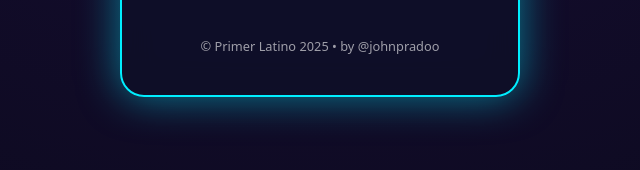
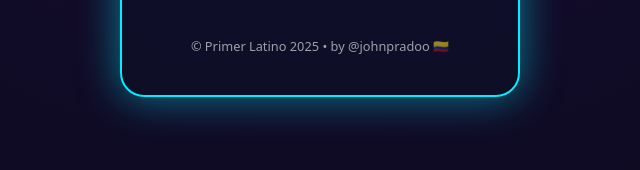
Before and after one commit to johnpradoo/primer-latino, a website: page index.html in a window 1280 px wide. Shown: the part 594-764 px from the top of the page, 320-960 px from the left. Drawn offline with Linux system fonts and the light colour scheme.

Commit message:
Actualizar index.html

```diff
--- a/index.html
+++ b/index.html
@@ -43,7 +43,7 @@
       <button class="btn copy" onclick="copyLink()">COPIAR</button>
       <button class="btn stremio" onclick="installStremio()">INSTALAR EN STREMIO</button>
     </div>
-    <footer>© Primer Latino 2025 • by @johnpradoo</footer>
+    <footer>© Primer Latino 2025 • by @johnpradoo 🇨🇴</footer>
   </div>
 
   <script>
```
